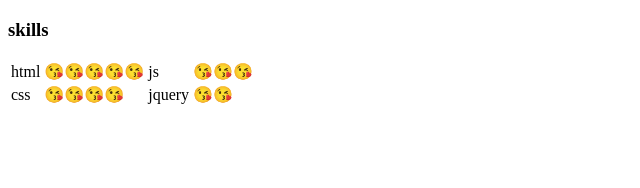
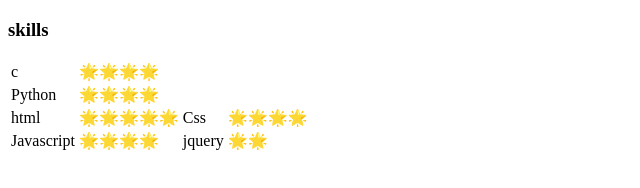
Before and after one commit to bani-46427/cv, a plain HTML site: page html-site/index.html in a window 1280 px wide. Shown: the whole page, without its empty margins (0-640 px from the left). Drawn offline with Linux system fonts and the light colour scheme.

Commit message:
add cv files

```diff
--- a/html-site/index.html
+++ b/html-site/index.html
@@ -11,20 +11,28 @@
 
       </thead>
       <tbody>
+        <td>
+          c
+        </td>
+        <td>🌟🌟🌟🌟</td>
+        <tr>
+          <td>Python</td>
+          <td>🌟🌟🌟🌟</td>
+        </tr>
         <tr>
           <td>
             html
           </td>
-          <td>😘😘😘😘😘</td>
-          <td>js</td>
-          <td>😘😘😘</td>
+          <td>🌟🌟🌟🌟🌟</td>
+          <td>Css</td>
+          <td>🌟🌟🌟🌟</td>
 
         </tr>
         <tr>
-          <td>css</td>
-          <td>😘😘😘😘</td>
+          <td>Javascript</td>
+          <td>🌟🌟🌟🌟</td>
           <td>jquery</td>
-          <td>😘😘</td>
+          <td>🌟🌟</td>
         </tr>
         </tbody>
     </table>
```
Also changed, not shown: html-site/resume.html (+1 -0 lines).
